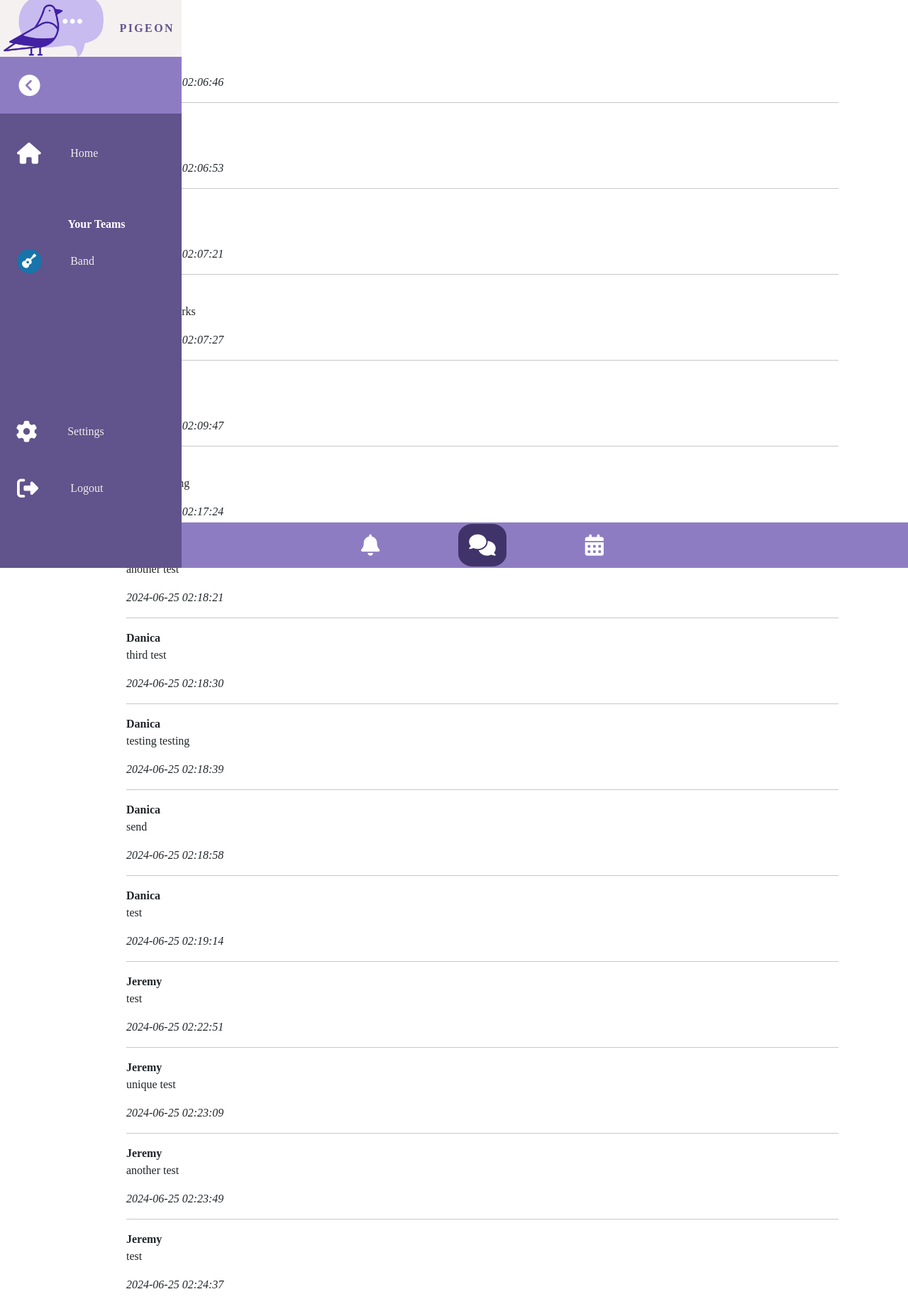
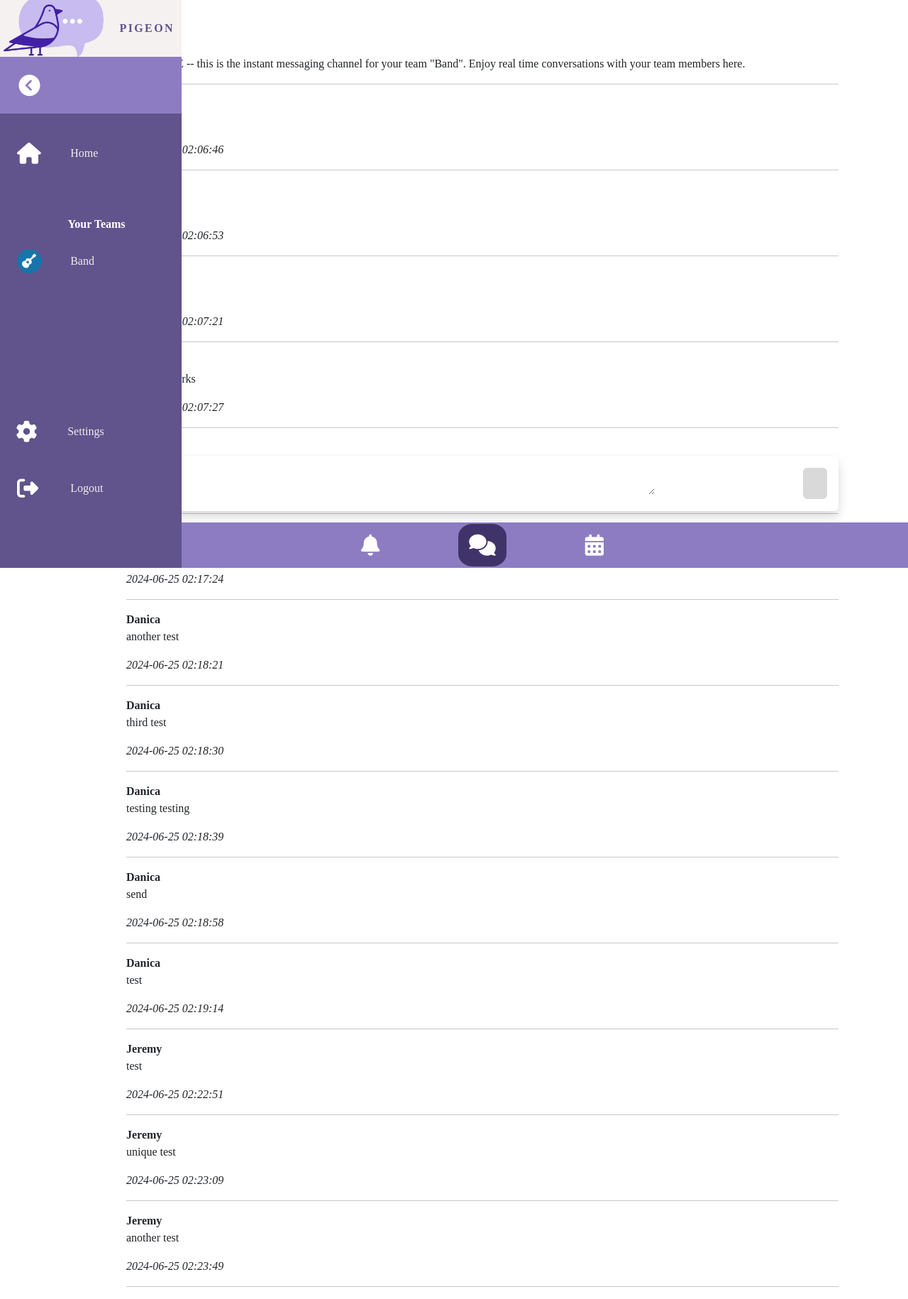
Before and after one commit to Danica-Kane/Pigeon, a Flask app: page /instant_msg in a window 1280 px wide. Shown: the top 1830 px of the page at 71% size. Run offline with Flask 3, Linux system fonts and the light colour scheme; a user stored in the database is signed in; some libraries are stand-ins or nearby versions; some web fonts are replaced.

Commit message:
refinements - Batch 1

```diff
--- a/website/static/css/main.css
+++ b/website/static/css/main.css
@@ -469,6 +469,18 @@ h2{
 
 /* Instant Messaging Page */
 
+.autoscrollable-wrapper {
+  overflow: scroll;
+  max-height: 100%;
+  display: flex;
+  flex-direction: column-reverse;
+}
+
+.instant-msg-div{
+  position:sticky;
+  bottom: 10%;
+}
+
 .instant-msg-text{
   font-size: var( --font-size-instant-msg-text);
   color: var(--color-text);
--- a/website/templates/alert_board.html
+++ b/website/templates/alert_board.html
@@ -23,7 +23,7 @@
 <!-- Button trigger modal -->
 <button type="button" class="btn alert-create-btn shadow" data-bs-toggle="modal" data-bs-target="#alertModal">
     <i class="fa-solid fa-circle-plus"></i>
-    <p class="alert-text" >_ Create Alert</p>
+    <p class="alert-text" >-- Create Alert</p>
   </button>
 
   <!-- Modal -->
--- a/website/templates/event_board.html
+++ b/website/templates/event_board.html
@@ -23,7 +23,7 @@
 <!-- Button trigger modal -->
 <button type="button" class="btn alert-create-btn shadow" data-bs-toggle="modal" data-bs-target="#eventModal">
     <i class="fa-solid fa-circle-plus"></i>
-    <p class="alert-text" >_ Create Event</p>
+    <p class="alert-text" >-- Create Event</p>
 </button>
 
   <!-- Modal -->
--- a/website/templates/instant_msg.html
+++ b/website/templates/instant_msg.html
@@ -1,37 +1,52 @@
-{% extends "base.html" %} {% block title%}Instant Messaging{% endblock %} {% block content %}
+{% extends "base.html" %} {% block title%}Instant Messaging{% endblock %} {%
+block content %}
 
 <main>
-
   <!-- display messages -->
 
-<br/>
+  <br />
 
   <div id="content">
+    <div id="message">
+      <p class="instant-msg-text">
+        <img src="{{ url_for('static', filename='bot.png' )}}" class="profile-pic-msg">
+        <strong> BOT </strong> <br />
+        WELCOME -- this is the instant messaging channel for your team "Band". Enjoy real time conversations with your team members here. <br />
+      </p>
+      <p></p>
+      <hr class="instant-msg-divider" />
+    </div>
+
     {% for post in posts %}
     <div id="message">
       <p class="instant-msg-text">
-            <strong> {{ post.poster.first_name }} </strong> <br/>
-            {{ post.content }} <br/>
+        <strong> {{ post.poster.first_name }} </strong> <br />
+        {{ post.content }} <br />
       </p>
-        <p class="date-msg">{{ post.date_posted }} <p> <hr class="instant-msg-divider">
+      <p class="date-msg">{{ post.date_posted }}</p>
+      <p></p>
+      <hr class="instant-msg-divider" />
     </div>
     {% endfor %}
   </div>
 
   <!-- form to create message -->
-<div class="shadow p-3 mb-5 bg-body rounded">
+  <div class="shadow p-3 mb-5 bg-body rounded instant-msg-div">
     <form method="POST">
-        {{form.hidden_tag()}}
-        {{form.content (id="chat_text", class="form-control instant-msg-input", rows="1")}}
-        <button id="chat_btn" class="btn instant-msg-btn fa-solid"><i class="fa-paper-plane"></i></button>
+      {{form.hidden_tag()}} {{form.content (id="chat_text", class="form-control
+      instant-msg-input", rows="1")}}
+      <button id="chat_btn" class="btn instant-msg-btn fa-solid">
+        <i class="fa-paper-plane"></i>
+      </button>
       <!--{{ form.submit(class="btn instant-msg-btn fa-solid")}}-->
     </form>
   </div>
 
-<br/> <br/> <br/> <br/>
-
+  <br />
+  <br />
+  <br />
+  <br />
 </main>
-
 
 <!--SECONDARY NAVBAR-->
 <nav id="secondary-nav" class="navbar navbar-expand fixed-bottom sub-nav">
@@ -59,36 +74,45 @@
 <script src="https://ajax.googleapis.com/ajax/libs/jquery/3.7.1/jquery.min.js"></script>
 
 <script>
+  window.scrollTo({
+    left: 0,
+    top: document.body.scrollHeight,
+    behavior: "instant",
+  });
+
   let poster = "{{current_user.first_name}}";
   let today = new Date();
-    let date = today.getFullYear()+'-'+(today.getMonth()+1)+'-'+today.getDate();
-    let time = today.getHours() + ":" + today.getMinutes() + ":" + today.getSeconds();
-    let dateTime = date+' '+time;
+  let date =
+    today.getFullYear() + "-" + (today.getMonth() + 1) + "-" + today.getDate();
+  let time =
+    today.getHours() + ":" + today.getMinutes() + ":" + today.getSeconds();
+  let dateTime = date + " " + time;
 
-    $(function(){
-        $('#chat_btn').on('click', function(){
-            let content = $('#chat_text').val();
-            $.post('/message', {'poster': poster, 'content' : content, 'date' : dateTime}, function(){
-
-            });
+  $(function () {
+    $("#chat_btn").on("click", function () {
+      let content = $("#chat_text").val();
+      $.post(
+        "/message",
+        { poster: poster, content: content, date: dateTime },
+        function () {}
+      );
     });
 
     // Enable pusher logging - don't include this in production
     Pusher.logToConsole = true;
 
-        var pusher = new Pusher('86898c90b2ecd38da5d5', {
-            cluster: 'us2'
+    var pusher = new Pusher("86898c90b2ecd38da5d5", {
+      cluster: "us2",
     });
 
-        var channel = pusher.subscribe('chat-channel');
-            channel.bind('new-message', function(data) {
+    var channel = pusher.subscribe("chat-channel");
+    channel.bind("new-message", function (data) {
       let name = data.poster;
-                let pic = data.profile_pic
-                let message  = data.content;
+      let pic = data.profile_pic;
+      let message = data.content;
       let day = data.date;
 
-                let message_template =
-                `
+      let message_template = `
                 <div id="message">
                     <p class="instant-msg-text">
                         <strong> ${name} </strong> <br/>
@@ -97,12 +121,14 @@
                     <p class="date-msg"> ${day} <p> <hr class="instant-msg-divider">
                 </div>
                 `;
-                $('#content').append(message_template);
+      $("#content").append(message_template);
+      window.scrollTo({
+        left: 0,
+        top: document.body.scrollHeight,
+        behavior: "instant",
       });
-
-
     });
-
+  });
 </script>
 
 {%endblock%}
```
Also changed, not shown: instance/databse.db, website/static/bot.png (added). Lines whose indentation alone changed are shown as unchanged.
